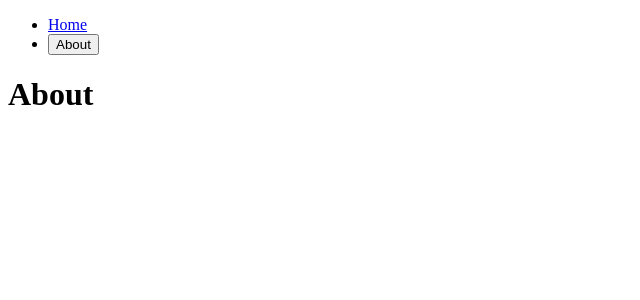
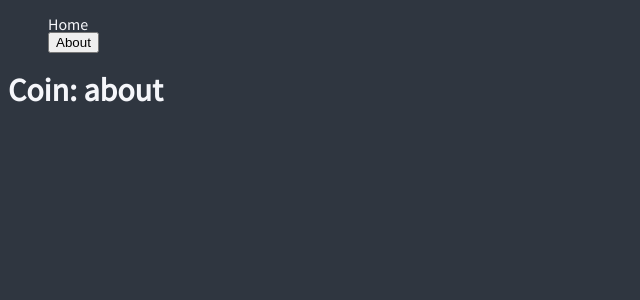
Before and after one commit to Beatnik01/crypto-tracker, a React (Create React App) app: page /about in a window 1280 px wide. Shown: the top 300 px of the page, without its empty margins (0-640 px from the left). Built offline with nearby package versions, Linux system fonts and the light colour scheme.

Commit message:
Update Coins.tsx

```diff
--- a/src/Root.tsx
+++ b/src/Root.tsx
@@ -1,12 +1,76 @@
 import { Outlet } from "react-router";
 import Header from "./components/Header";
+import { createGlobalStyle } from "styled-components";
+
+const GlobalStyle = createGlobalStyle`
+@import url('https://fonts.googleapis.com/css2?family=Source+Sans+Pro:wght@300;400&display=swap');
+font-family: 'Source Sans Pro', sans-serif;
+  html, body, div, span, applet, object, iframe,
+h1, h2, h3, h4, h5, h6, p, blockquote, pre,
+a, abbr, acronym, address, big, cite, code,
+del, dfn, em, img, ins, kbd, q, s, samp,
+small, strike, strong, sub, sup, tt, var,
+b, u, i, center,
+dl, dt, dd, menu, ol, ul, li,
+fieldset, form, label, legend,
+table, caption, tbody, tfoot, thead, tr, th, td,
+article, aside, canvas, details, embed,
+figure, figcaption, footer, header, hgroup,
+main, menu, nav, output, ruby, section, summary,
+time, mark, audio, video {
+  margin: 0;
+  padding: 0;
+  border: 0;
+  font-size: 100%;
+  font: inherit;
+  vertical-align: baseline;
+}
+/* HTML5 display-role reset for older browsers */
+article, aside, details, figcaption, figure,
+footer, header, hgroup, main, menu, nav, section {
+  display: block;
+}
+/* HTML5 hidden-attribute fix for newer browsers */
+*[hidden] {
+    display: none;
+}
+body {
+  line-height: 1;
+  font-family: 'Source Sans Pro', sans-serif;
+  background-color: ${(props) => props.theme.bgColor};
+  color: ${(props) => props.theme.textColor};
+}
+menu, ol, ul {
+  list-style: none;
+}
+blockquote, q {
+  quotes: none;
+}
+blockquote:before, blockquote:after,
+q:before, q:after {
+  content: '';
+  content: none;
+}
+table {
+  border-collapse: collapse;
+  border-spacing: 0;
+}
+a {
+  text-decoration: none;
+  color: inherit;
+}
+* {
+  box-sizing: border-box;
+}
+`;
 
 function Root() {
   return (
-    <div>
+    <>
+      <GlobalStyle />
       <Header />
       <Outlet />
-    </div>
+    </>
   );
 }
 
--- a/src/Router.tsx
+++ b/src/Router.tsx
@@ -1,10 +1,7 @@
 import { createBrowserRouter } from "react-router-dom";
 import Root from "./Root";
-import About from "./screens/About";
-import Home from "./screens/Home";
-import NotFound from "./screens/NotFound";
-import User from "./screens/users/User";
-import Followers from "./screens/users/Followers";
+import Coin from "./routes/Coin";
+import Coins from "./routes/Coins";
 
 const router = createBrowserRouter([
   {
@@ -13,28 +10,13 @@
     children: [
       {
         path: "",
-        element: <Home />,
+        element: <Coins />,
       },
       {
-        path: "about",
-        element: <About />,
-      },
-      {
-        path: "users/:userId",
-        element: <User />,
-        children: [
-          {
-            path: "followers",
-            element: <Followers />,
-          },
-          {
-            path: "following",
-            element: <Followers />,
-          },
-        ],
+        path: "/:coinId",
+        element: <Coin />,
       },
     ],
-    errorElement: <NotFound />,
   },
 ]);
 
--- /dev/null
+++ b/src/routes/Coin.tsx
@@ -0,0 +1,7 @@
+import { useParams } from "react-router-dom";
+
+function Coin() {
+  const { coinId } = useParams<"coinId">();
+  return <h1>Coin: {coinId}</h1>;
+}
+export default Coin;
--- /dev/null
+++ b/src/routes/Coins.tsx
@@ -0,0 +1,89 @@
+import { useEffect, useState } from "react";
+import { Link } from "react-router-dom";
+import styled from "styled-components";
+
+const Container = styled.div`
+  padding: 0px 20px;
+  max-width: 480px;
+  margin: 0 auto;
+`;
+
+const Header = styled.header`
+  height: 10vh;
+  display: flex;
+  justify-content: center;
+  align-items: center;
+`;
+
+const CoinsList = styled.ul``;
+
+const Coin = styled.li`
+  background-color: white;
+  color: ${(props) => props.theme.bgColor};
+  margin-bottom: 10px;
+  border-radius: 15px;
+  font-weight: bold;
+  a {
+    transition: color 0.2s ease-in;
+    display: block;
+    padding: 20px;
+  }
+  &:hover {
+    a {
+      color: ${(props) => props.theme.accectColor};
+    }
+  }
+`;
+
+const Title = styled.h1`
+  font-size: 48px;
+  color: ${(props) => props.theme.accectColor};
+`;
+
+const Loader = styled.span`
+  text-align: center;
+  display: block;
+  font-size: 30px;
+`;
+
+interface CoinInterface {
+  id: string;
+  name: string;
+  symbol: string;
+  rank: number;
+  is_new: boolean;
+  is_active: boolean;
+  type: string;
+}
+
+function Coins() {
+  const [coins, setCoins] = useState<CoinInterface[]>([]);
+  const [loading, setLoading] = useState(true);
+  useEffect(() => {
+    (async () => {
+      const response = await fetch("https://api.coinpaprika.com/v1/coins");
+      const json = await response.json();
+      setCoins(json.slice(0, 10));
+      setLoading(false);
+    })();
+  }, []);
+  return (
+    <Container>
+      <Header>
+        <Title>Coins</Title>
+      </Header>
+      {loading ? (
+        <Loader>Loading...</Loader>
+      ) : (
+        <CoinsList>
+          {coins.map((coin) => (
+            <Coin key={coin.id}>
+              <Link to={`/${coin.id}`}>{coin.name} &rarr;</Link>
+            </Coin>
+          ))}
+        </CoinsList>
+      )}
+    </Container>
+  );
+}
+export default Coins;
--- a/src/screens/About.tsx
+++ /dev/null
@@ -1,5 +0,0 @@
-function About() {
-  return <h1>About</h1>;
-}
-
-export default About;
--- a/src/screens/Home.tsx
+++ /dev/null
@@ -1,21 +0,0 @@
-import { Link, useSearchParams } from "react-router-dom";
-import { users } from "../db";
-
-function Home() {
-  const [readSearchParams, setSearchParams] = useSearchParams();
-
-  return (
-    <div>
-      <h1>Users</h1>
-      <ul>
-        {users.map((user) => (
-          <li key={user.id}>
-            <Link to={`/users/${user.id}`}>{user.name}</Link>
-          </li>
-        ))}
-      </ul>
-    </div>
-  );
-}
-
-export default Home;
--- a/src/screens/NotFound.tsx
+++ /dev/null
@@ -1,5 +0,0 @@
-function NotFound() {
-  return <h1>404 Not Found</h1>;
-}
-
-export default NotFound;
--- a/src/screens/users/Followers.tsx
+++ /dev/null
@@ -1,12 +0,0 @@
-import { useOutletContext } from "react-router";
-
-interface IFollowersContext {
-  nameOfMyUser: string;
-}
-
-function Followers() {
-  const { nameOfMyUser } = useOutletContext<IFollowersContext>();
-  return <h1>Here are {nameOfMyUser}`s followers</h1>;
-}
-
-export default Followers;
--- a/src/screens/users/User.tsx
+++ /dev/null
@@ -1,22 +0,0 @@
-import { Outlet, useParams } from "react-router";
-import { users } from "../../db";
-import { Link } from "react-router-dom";
-
-function User() {
-  const { userId } = useParams();
-  return (
-    <div>
-      <h1>
-        User with it {userId} is named: {users[Number(userId) - 1].name}
-      </h1>
-      <Link to="followers">See followers</Link>
-      <Outlet
-        context={{
-          nameOfMyUser: users[Number(userId) - 1].name,
-        }}
-      />
-    </div>
-  );
-}
-
-export default User;
--- a/src/styled.d.ts
+++ b/src/styled.d.ts
@@ -2,8 +2,8 @@
 
 declare module "styled-components" {
   export interface DefaultTheme {
+    bgColor: string;
     textColor: string;
-    bgColor: string;
-    btnColor: string;
+    accectColor: string;
   }
 }
--- a/src/theme.ts
+++ b/src/theme.ts
@@ -1,7 +1,7 @@
 import { DefaultTheme } from "styled-components/dist/types";
 
 export const theme: DefaultTheme = {
-  bgColor: "white",
-  textColor: "black",
-  btnColor: "tomato",
+  bgColor: "#2f3640",
+  textColor: "#f5f6fa",
+  accectColor: "#4cd137",
 };
```
